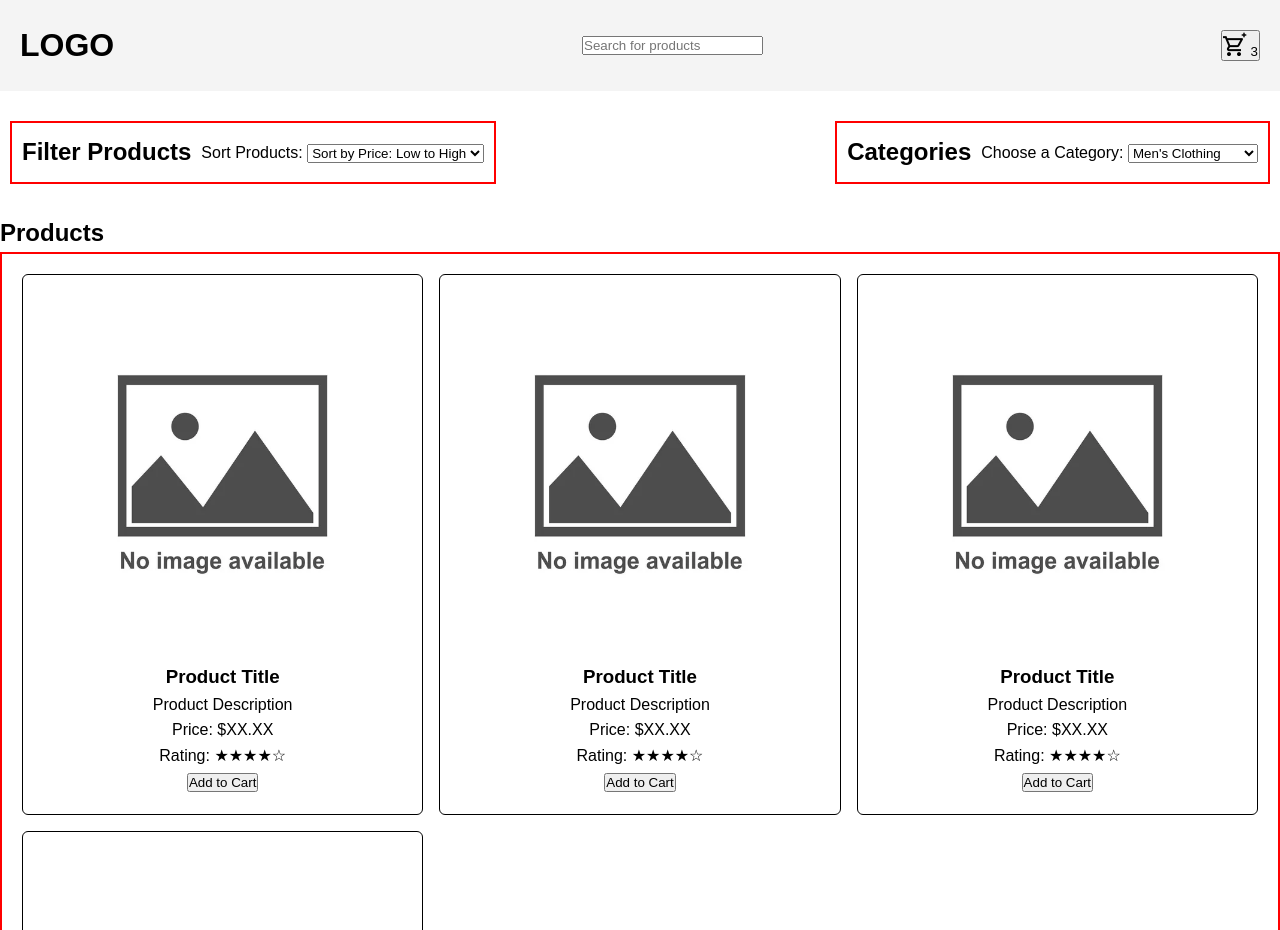
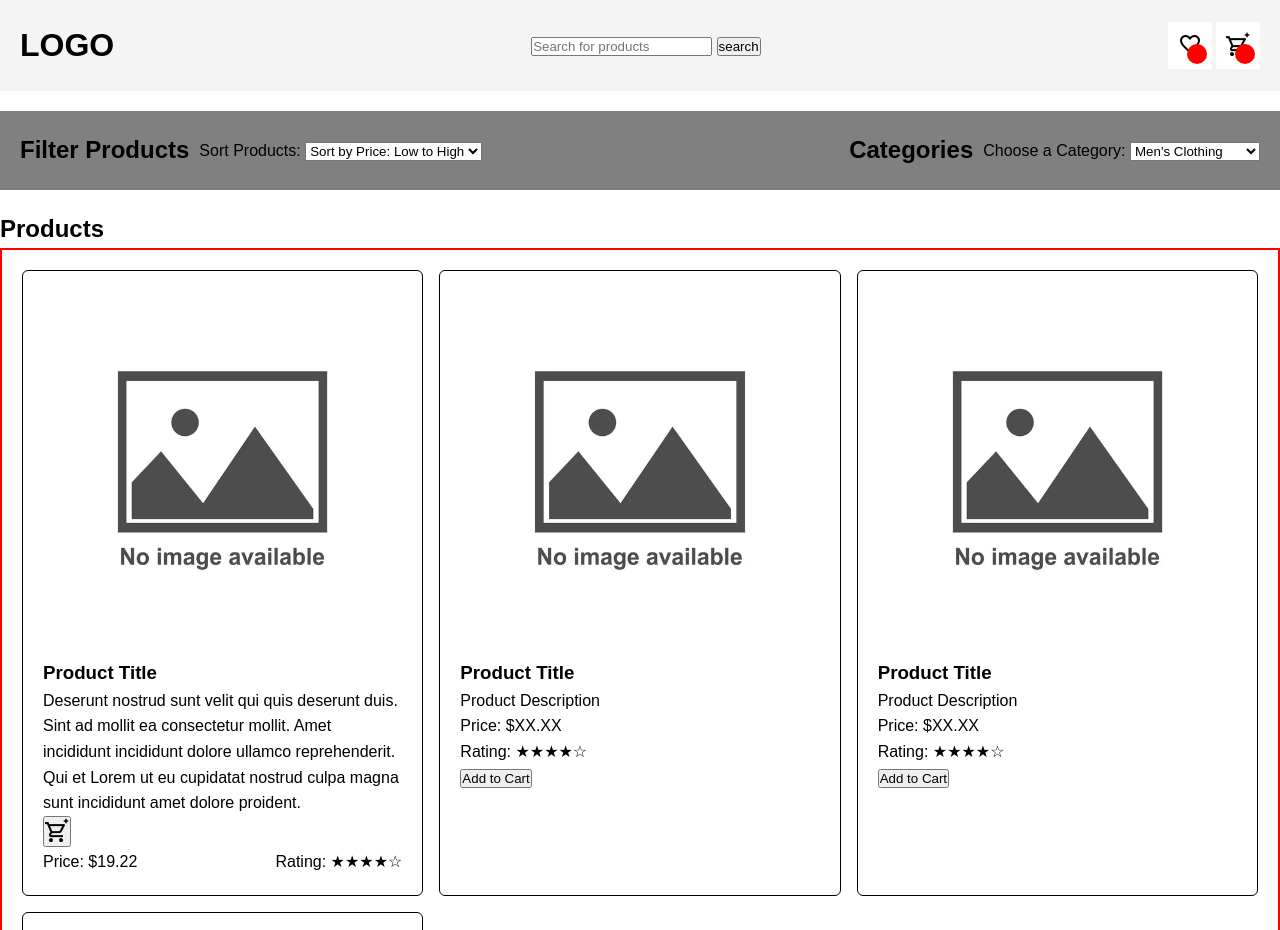
Before and after one commit to cribepencheff/chas-team8-webshop, a website: page index.html in a window 1280 px wide. Shown: the top 930 px of the page. Drawn offline with Linux system fonts and the light colour scheme; no server answers.

Commit message:
added some functions and index.html

```diff
--- a/index.html
+++ b/index.html
@@ -7,16 +7,37 @@
     <title>Webshop</title>
   </head>
   <body>
+
+
     <header class="header">
       <h1>LOGO</h1>
-      <input type="text" placeholder="Search for products" />
-      <button class="cart-button">
-        <span class="cart-icon"><img src="/Webshop icons/icons8-shopping-cart-24.png" alt="Cart Icon" /></span>
-        <span class="item-count">3</span>
-      </button>
+      <div class="search-container">
+        <input id="search-bar" type="text" placeholder="Search for products" />
+        <button id="search">search</button>
+      </div>
+
+      <div class="cart-wish">
+        <button class="wish-button">
+          <span class="wish-icon"
+            ><img src="/Webshop icons/icons8-heart-24.png" alt="wishlist-icon"
+          /></span>
+          <span class="wish-count"></span>
+        </button>
+
+        <button class="cart-button">
+          <span class="cart-icon"
+            ><img
+              src="/Webshop icons/icons8-shopping-cart-24.png"
+              alt="Cart Icon"
+          /></span>
+          <span class="item-count"></span>
+        </button>
+      </div>
     </header>
+
     <main>
       <section class="container">
+
         <!-- Filters Section -->
         <section class="filters">
           <h2>Filter Products</h2>
@@ -47,15 +68,27 @@
 
       <!-- Products Section -->
       <h2>Products</h2>
+
       <section class="products">
         <article class="product">
           <img src="/Webshop icons/no img.jpg" alt="Product Image" />
           <h3>Product Title</h3>
-          <p>Product Description</p>
-          <p>Price: $XX.XX</p>
-          <p>Rating: ★★★★☆</p>
-          <button>Add to Cart</button>
+          <p>
+            Deserunt nostrud sunt velit qui quis deserunt duis. Sint ad mollit
+            ea consectetur mollit. Amet incididunt incididunt dolore ullamco
+            reprehenderit. Qui et Lorem ut eu cupidatat nostrud culpa magna sunt
+            incididunt amet dolore proident.
+          </p>
+          <button>
+            <img src="/Webshop icons/icons8-shopping-cart-24.png" alt="" />
+          </button>
+          <div class="product-links">
+            <p>Price: $19.22</p>
+            <p>Rating: ★★★★☆</p>
+
+          </div>
         </article>
+
         <article class="product">
           <img src="/Webshop icons/no img.jpg" alt="Product Image" />
           <h3>Product Title</h3>
@@ -85,9 +118,9 @@
 
     <footer>
       <div class="footer-container">
-        <!-- Company Logo and Description -->
+
         <div class="footer-section">
-          <img src="logo.png" alt="Company Logo" class="logo" />
+          <h1>LOGO</h1>
           <p>Specializes in providing high-quality, stylish products for you</p>
         </div>
 
@@ -124,13 +157,26 @@
         <!-- Payment Methods -->
         <div class="footer-section">
           <h4>PAYMENT METHODS</h4>
-          <img src="/Webshop icons/icons8-visa-48.png" alt="Visa" class="payment-icon" />
-          <img src="/Webshop icons/icons8-mastercard-48.png" alt="MasterCard" class="payment-icon" />
-          <img src="/Webshop icons/icons8-paypal-48.png" alt="PayPal" class="payment-icon" />
+          <img
+            src="/Webshop icons/icons8-visa-48.png"
+            alt="Visa"
+            class="payment-icon"
+          />
+          <img
+            src="/Webshop icons/icons8-mastercard-48.png"
+            alt="MasterCard"
+            class="payment-icon"
+          />
+          <img
+            src="/Webshop icons/icons8-paypal-48.png"
+            alt="PayPal"
+            class="payment-icon"
+          />
         </div>
       </div>
+
       <p class="footer-copyright">Copyright © 2024. All rights reserved.</p>
     </footer>
-    <script src="/js/fetchData.js"></script>
+    <script src="/script.js"></script>
   </body>
 </html>
--- /dev/null
+++ b/script.js
@@ -0,0 +1,77 @@
+// Select the input and button elements
+const searchInput = document.getElementById("search-bar");
+const searchButton = document.getElementById("search");
+
+// Fetch data from the API
+fetch('https://fakestoreapi.com/products')
+  .then(res => res.json())
+  .then(json => {
+    // Define the search function
+    function searchItems(array, searchTerm, searchKey) {
+      // Convert the search term to lowercase for case-insensitive search
+      const lowerCaseTerm = searchTerm.toLowerCase();
+
+      // Filter the array for objects that match the search term
+      return array.filter(item =>
+        item[searchKey]?.toString().toLowerCase().includes(lowerCaseTerm)
+      );
+    }
+
+    //  the search button
+    searchButton.addEventListener("click", () => {
+      const searchTerm = searchInput.value; // Get the user input
+      const searchKey = "title"; // key is "title"
+
+      if (searchTerm.trim() === "") {
+        console.log("Please enter a search term.");
+        return;
+      }
+
+      const results = searchItems(json, searchTerm, searchKey); // Perform the search
+      console.log("Search Results:", results); // Display results in the console
+    });
+  })
+  .catch(error => console.error("Error fetching products:", error));
+
+
+
+  fetch('https://fakestoreapi.com/products')
+  .then(res=>res.json())
+  .then(json=>console.log(json))
+
+
+
+
+
+
+/*
+ --------- WISH LIST AND CART ITEM COUNT ------------------------
+// Function to update the item count
+function updateCartItemCount(count) {
+  const itemCountElement = document.querySelector('.item-count');
+  if (count > 0) {
+    itemCountElement.textContent = count;
+    itemCountElement.style.display = 'flex';
+  } else {
+    itemCountElement.style.display = 'none';
+  }
+}
+
+
+//updateCartItemCount(5);
+//updateCartItemCount(0);
+
+function updateWishItemCount(count) {
+  const itemCountElement = document.querySelector('.wish-count');
+  if (count > 0) {
+    itemCountElement.textContent = count;
+    itemCountElement.style.display = 'flex';
+  } else {
+    itemCountElement.style.display = 'none';
+  }
+}
+
+
+//updateWishItemCount(5);
+//updateWishItemCount(3);
+*/
--- a/style.css
+++ b/style.css
@@ -26,7 +26,6 @@
     display: flex;
     align-items: center;
     gap: 10px;
-    border: 2px solid red;
     padding: 10px;
     margin: 10px;
   }
@@ -35,6 +34,7 @@
     display: flex;
     justify-content: space-between;
     margin: 20px 0;
+    background-color: grey;
   }
 
   .products {
@@ -49,8 +49,15 @@
     border: 1px solid black;
     border-radius: 6px;
     padding: 20px;
-    text-align: center;
+    text-align: left;
+    grid-template-rows: subgrid;
   }
+
+  .product-links {
+    display: flex;
+    justify-content: space-between;
+  }
+
 
   img {
     max-width: 100%;
@@ -62,8 +69,10 @@
     grid-template-columns: repeat(auto-fit, minmax(200px, 1fr));
     gap: 20px;
     padding: 20px;
-    background-color: #f4f4f4;
+    background-color: white;
     border-top: 2px solid #ddd;
+    border: 2px solid red;
+    text-align: center;
   }
 
   .footer-section h4 {
@@ -84,3 +93,37 @@
     width: 48px;
     height: auto;
   }
+
+
+  /* Add to your stylesheet */
+.cart-button, .wish-button {
+    position: relative;
+    background-color: #fff;
+    border: none;
+    cursor: pointer;
+    padding: 10px;
+  }
+
+  .cart-icon, .wish-icon {
+    display: inline-block;
+  }
+
+  .item-count, .wish-count {
+    position: absolute;
+    bottom: 5px;
+    right: 5px;
+    background-color: red;
+    color: white;
+    font-size: 12px;
+    font-weight: bold;
+    border-radius: 50%;
+    width: 20px;
+    height: 20px;
+    display: flex;
+    align-items: center;
+    justify-content: center;
+  }
+
+  .footer-copyright {
+    text-align: center;
+  }
```
Also changed, not shown: Webshop icons/icons8-heart-24.png (added), Webshop icons/icons8-mastercard-48.png (added), Webshop icons/icons8-paypal-48.png (added), Webshop icons/icons8-visa-48.png (added), api.js (added).
